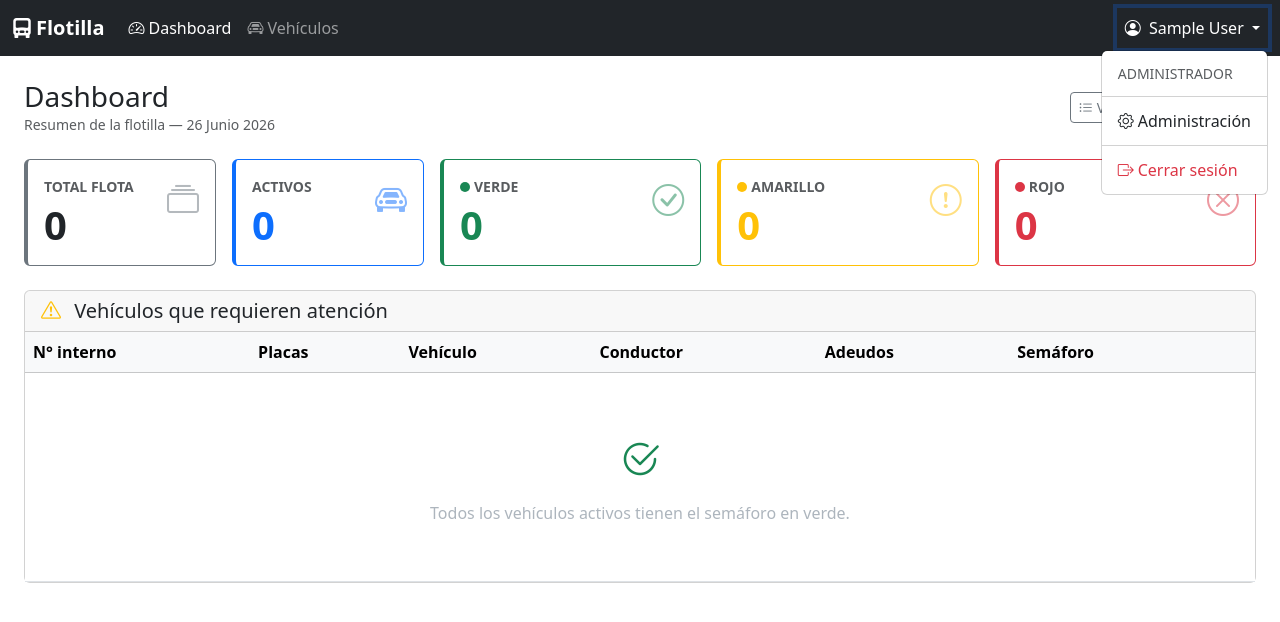
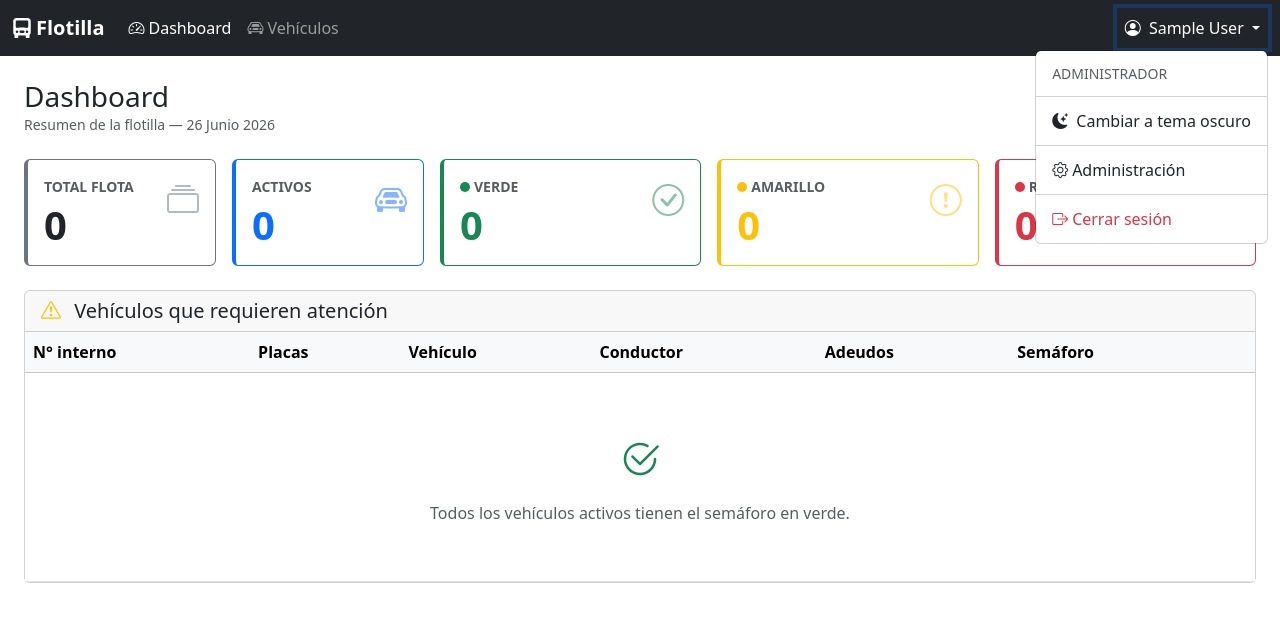
Before and after one commit to emm05lara/capture_uber, a Django app: page / in a window 1280 px wide, after a click that opens the changed part. Shown: the top 622 px of the page. Run offline with Django 5.2, Linux system fonts and the light colour scheme; the visitor is signed in with stand-in values (Sample User, id 1); data that the repository does not hold is empty; parts of the project's set-up code (start-up, migrations or seed data) failed here and were passed over.

Commit message:
ft: Tema oscuro

```diff
--- a/static/css/flotilla.css
+++ b/static/css/flotilla.css
@@ -3,11 +3,16 @@
     border-left: 4px solid;
     transition: box-shadow 0.15s ease;
 }
-.card-stat:hover { box-shadow: 0 0.25rem 0.75rem rgba(0, 0, 0, .1); }
+.card-stat:hover {
+    box-shadow: var(--bs-box-shadow-sm);
+}
 
 /* ─── Tabla de vehículos: fila clickeable ─── */
 .table-flotilla tbody tr { transition: background-color 0.1s; }
-.table-flotilla tbody tr:hover { background-color: rgba(13, 110, 253, .04); cursor: pointer; }
+.table-flotilla tbody tr:hover {
+    background-color: rgba(var(--bs-primary-rgb), .05);
+    cursor: pointer;
+}
 
 /* ─── Semáforo inline ─── */
 .semaforo-dot {
@@ -22,16 +27,24 @@
 .semaforo-dot-rojo     { background-color: #dc3545; }
 
 /* ─── Ficha vehículo: header ─── */
-.ficha-header { border-bottom: 3px solid #dee2e6; padding-bottom: 1rem; margin-bottom: 1.5rem; }
+.ficha-header {
+    border-bottom: 3px solid var(--bs-border-color);
+    padding-bottom: 1rem;
+    margin-bottom: 1.5rem;
+}
 .ficha-vin { font-family: monospace; font-size: 0.875rem; }
 
 /* ─── Empty state placeholder ─── */
-.empty-state { padding: 3rem 1rem; text-align: center; color: #adb5bd; }
+.empty-state {
+    padding: 3rem 1rem;
+    text-align: center;
+    color: var(--bs-secondary-color);
+}
 .empty-state i { font-size: 2.5rem; display: block; margin-bottom: 0.75rem; }
 
 /* ─── Tab content padding ─── */
 .tab-content > .tab-pane { padding-top: 1.25rem; }
 
-/* ─── Ajuste footer si se agrega después ─── */
+/* ─── Layout: footer siempre al fondo ─── */
 body { min-height: 100vh; display: flex; flex-direction: column; }
 main { flex: 1; }
--- /dev/null
+++ b/static/js/tema.js
@@ -0,0 +1,44 @@
+/* tema.js — selector claro/oscuro para Bootstrap 5.3
+   Persiste en localStorage bajo la clave 'flotilla-tema'.
+   Se carga después del bundle de Bootstrap para poder usar
+   el atributo data-bs-theme del estándar BS 5.3. */
+(function () {
+    'use strict';
+
+    var KEY = 'flotilla-tema';
+
+    function aplicar(tema) {
+        document.documentElement.setAttribute('data-bs-theme', tema);
+        localStorage.setItem(KEY, tema);
+        actualizarBoton(tema);
+    }
+
+    function actualizarBoton(tema) {
+        var btn   = document.getElementById('btn-toggle-tema');
+        if (!btn) return;
+        var icono = btn.querySelector('i');
+        var texto = btn.querySelector('span');
+        if (tema === 'dark') {
+            if (icono) icono.className = 'bi bi-sun-fill me-1';
+            if (texto) texto.textContent = 'Cambiar a tema claro';
+        } else {
+            if (icono) icono.className = 'bi bi-moon-stars-fill me-1';
+            if (texto) texto.textContent = 'Cambiar a tema oscuro';
+        }
+    }
+
+    document.addEventListener('DOMContentLoaded', function () {
+        /* Sincroniza el botón con el tema ya activo (puede haber sido
+           aplicado por el script anti-parpadeo del <head>). */
+        var actual = document.documentElement.getAttribute('data-bs-theme') || 'light';
+        actualizarBoton(actual);
+
+        var btn = document.getElementById('btn-toggle-tema');
+        if (btn) {
+            btn.addEventListener('click', function () {
+                var ahora = document.documentElement.getAttribute('data-bs-theme') || 'light';
+                aplicar(ahora === 'dark' ? 'light' : 'dark');
+            });
+        }
+    });
+})();
--- a/templates/base.html
+++ b/templates/base.html
@@ -1,8 +1,18 @@
 {% load static %}
 <!DOCTYPE html>
-<html lang="es">
+<html lang="es" data-bs-theme="light">
 <head>
     <meta charset="UTF-8">
+    <!-- Script anti-parpadeo: aplica el tema guardado ANTES de que el navegador
+         pinte la página, evitando el flash de tema claro al recargar en modo oscuro. -->
+    <script>
+        (function () {
+            var t = localStorage.getItem('flotilla-tema');
+            if (t === 'dark' || t === 'light') {
+                document.documentElement.setAttribute('data-bs-theme', t);
+            }
+        })();
+    </script>
     <meta name="viewport" content="width=device-width, initial-scale=1">
     <title>{% block title %}Flotilla{% endblock %} — Sistema de Flotilla</title>
 
@@ -67,6 +77,14 @@
                                 {{ user.rol|default:"Usuario" }}
                             </span>
                         </li>
+                        <li><hr class="dropdown-divider"></li>
+                        {# Botón de alternancia claro/oscuro — JS en static/js/tema.js #}
+                        <li>
+                            <button type="button" class="dropdown-item" id="btn-toggle-tema">
+                                <i class="bi bi-moon-stars-fill me-1"></i>
+                                <span>Cambiar a tema oscuro</span>
+                            </button>
+                        </li>
                         {% if user.is_staff %}
                         <li><hr class="dropdown-divider"></li>
                         <li>
@@ -77,8 +95,6 @@
                         {% endif %}
                         <li><hr class="dropdown-divider"></li>
                         <li>
-                            {# Logout con POST + csrf_token (patrón estándar Bootstrap 5). #}
-                            {# El botón type=submit dentro de un form dentro de <li> es HTML válido. #}
                             <form method="post" action="{% url 'logout' %}">
                                 {% csrf_token %}
                                 <button type="submit" class="dropdown-item text-danger">
@@ -128,6 +144,9 @@
         integrity="sha384-YvpcrYf0tY3lHB60NNkmXc5s9fDVZLESaAA55NDzOxhy9GkcIdslK1eN7N6jIeHz"
         crossorigin="anonymous"></script>
 
+<!-- Selector de tema claro/oscuro -->
+<script src="{% static 'js/tema.js' %}"></script>
+
 {% block extra_js %}{% endblock %}
 </body>
 </html>
```
Also changed, not shown: templates/vehiculos/detalle.html (+7 -7 lines).
